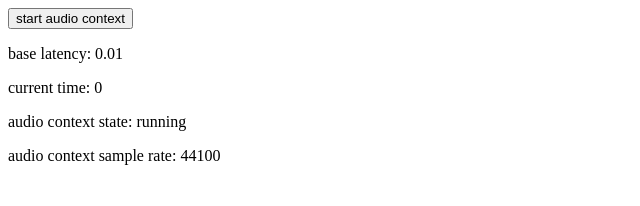
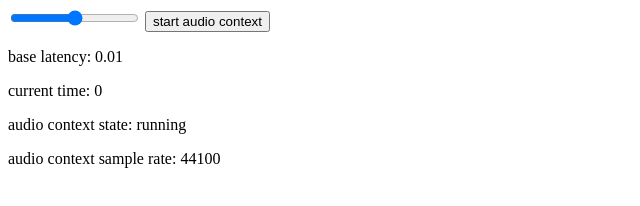
Before and after one commit to Dj-Viking/audio-context-testing, a website with bundled scripts: page index.html in a window 1280 px wide. Shown: the whole page, without its empty margins (0-640 px from the left). Built offline with nearby package versions, Linux system fonts and the light colour scheme.

Commit message:
progress, need to research audio worklet to process buffers

```diff
--- a/index.html
+++ b/index.html
@@ -7,7 +7,16 @@
         <title>Document</title>
     </head>
     <body>
-        <div id="root"></div>
+        <div id="root">
+            <input
+                id="volume"
+                type="range"
+                min="0"
+                max="1"
+                step="0.1"
+                value="0.5"
+            />
+        </div>
     </body>
     <script src="./dist/index.js"></script>
 </html>
--- a/index.ts
+++ b/index.ts
@@ -1,33 +1,55 @@
+/**
+     @see https://stackoverflow.com/questions/27846392/access-microphone-from-a-browser-javascript
+     audio worklet
+     @see https://developer.mozilla.org/en-US/docs/Web/API/AudioWorklet
+     */
+
+// TODO:
+// start_microphone
+// process_microphone_buffer
+// show_some_data
+
 class Main {
-    public rootEl: HTMLDivElement;
-    public audioCtx: AudioContext = null as any;
-    public ctxInfoEl: HTMLDivElement = null as any;
-    public streamSource: MediaStreamAudioSourceNode = null as any;
+    private rootEl: HTMLDivElement;
+    private audioCtx: AudioContext = null as any;
+    private ctxInfoEl: HTMLDivElement = null as any;
+
     public constructor() {
         this.rootEl = document.querySelector("#root") as HTMLDivElement;
         this.init();
     }
 
-    public getUserMedia(): void {
+    private gotStream(stream: MediaStream) {
+        console.log("got stream success", stream);
+
+        const ctx = new AudioContext();
+
+        // Create an AudioNode from the stream.
+        const streamNode = ctx.createMediaStreamSource(stream);
+
+        const mediaStreamSource = ctx.createMediaStreamSource(
+            streamNode.mediaStream
+        );
+
+        // Connect it to the destination to hear yourself (or any other node for processing!)
+        mediaStreamSource.connect(ctx.destination);
+
+        console.log("source node after connect", mediaStreamSource);
+    }
+
+    private getUserMedia(): void {
         window.navigator.getUserMedia(
             {
                 audio: true,
             },
-            (stream) => {
-                console.log("success", stream);
-                this.streamSource = {
-                    ...this.streamSource,
-                    mediaStream: stream,
-                };
-                console.log("stream source", this.streamSource);
-            },
+            this.gotStream,
             (err) => {
-                console.log("error", err);
+                console.log("get user media error", err);
             }
         );
     }
 
-    public startContext(this: Main, event: MouseEvent): void {
+    private startContext(this: Main, event: MouseEvent): void {
         console.log("event", event);
         this.audioCtx = new AudioContext();
 
@@ -58,7 +80,7 @@ class Main {
         });
         this.getUserMedia();
     }
-    public init(): void {
+    private init(): void {
         console.log("my ctx", this.audioCtx);
 
         const btn = document.createElement("button");
```
